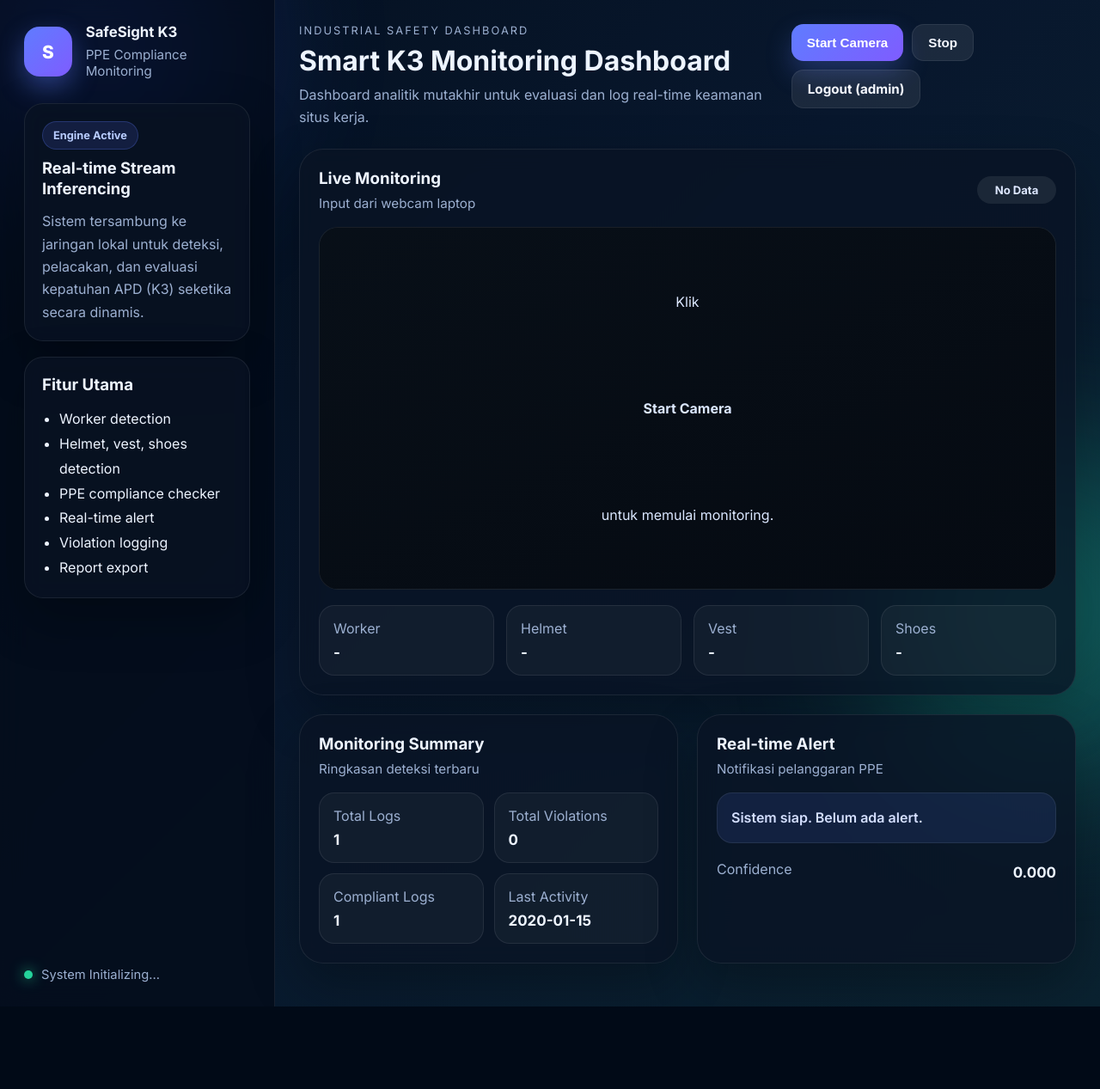
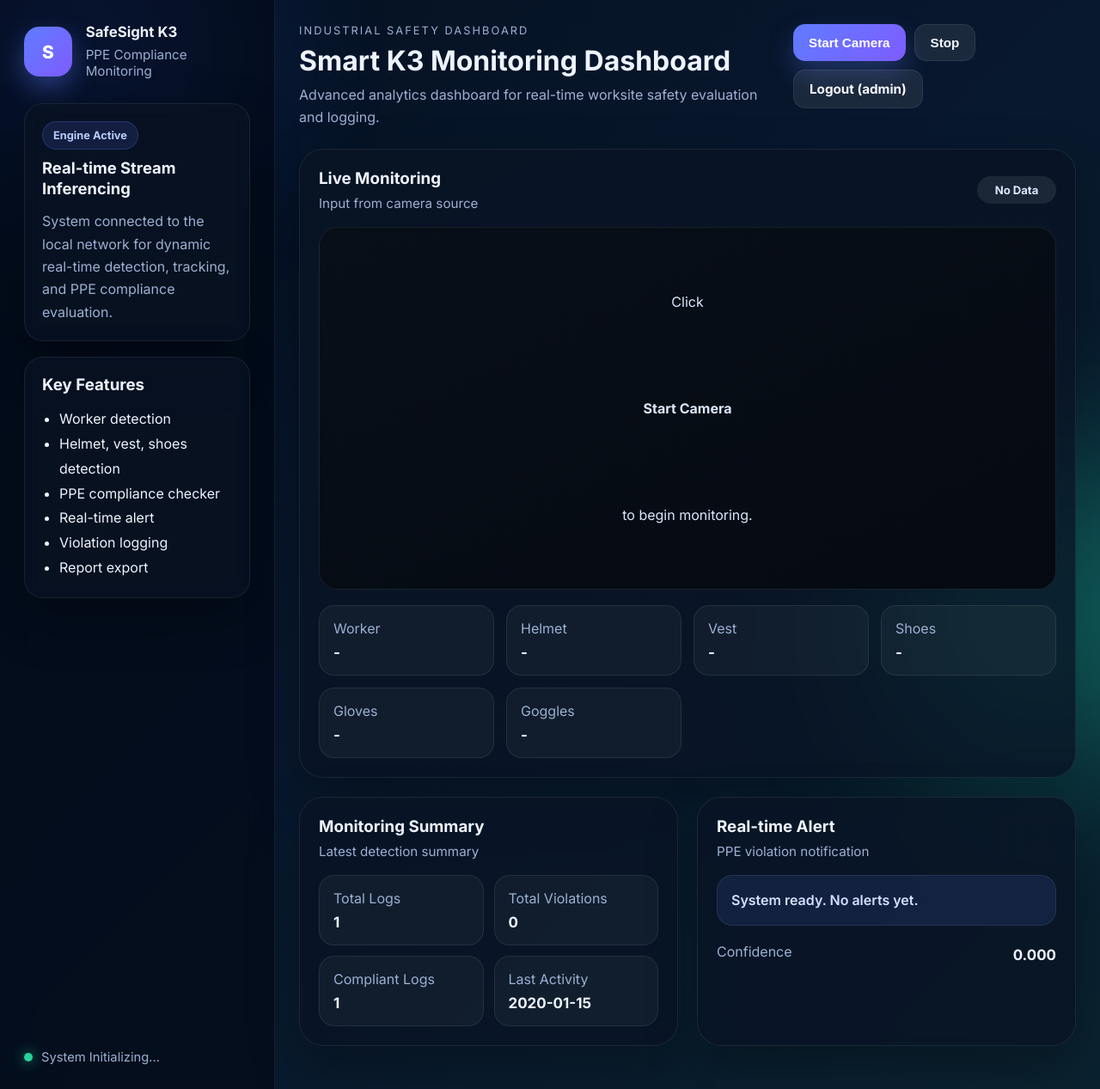
Before and after one commit to wildandaffabdillah/Team-Project-2026, a Flask app: page /dashboard in a window 1280 px wide. Shown: the whole page at 86% size. Before the commit the page ends 1171 px from the top, so only its background shows below. Run offline with Flask 3, Linux system fonts and the light colour scheme; the visitor is signed in with stand-in values (Sample User, id 1); tables that the repository leaves empty hold one stand-in row (values such as "Sample post").

Commit message:
UI: Translate all application text and alerts to English

```diff
--- a/app.py
+++ b/app.py
@@ -30,7 +30,7 @@ def create_app() -> Flask:
                 session["role"] = USERS[username]["role"]
                 return redirect(url_for("dashboard"))
 
-            return render_template("login.html", error="Username atau password salah")
+            return render_template("login.html", error="Invalid username or password")
 
         return render_template("login.html")
 
--- a/routes/api.py
+++ b/routes/api.py
@@ -36,7 +36,7 @@ def get_settings():
 @api_bp.route("/settings", methods=["POST"])
 def post_settings():
     if session.get("role") != "superadmin":
-        return jsonify({"error": "Akses Ditolak. Hanya Superadmin yang dapat mengubah pengaturan kamera."}), 403
+        return jsonify({"error": "Access Denied. Only Superadmin can modify camera settings."}), 403
 
     payload = request.get_json(silent=True) or {}
     current = load_settings()
@@ -63,7 +63,7 @@ def analyze_frame():
     frame = payload.get("frame")
 
     if not frame:
-        return jsonify({"error": "Frame webcam tidak ditemukan."}), 400
+        return jsonify({"error": "Webcam frame not found."}), 400
 
     detector = get_detector()
     result = detector.analyze(frame)
@@ -93,6 +93,8 @@ def analyze_frame():
                 "helmet": result.helmet,
                 "vest": result.vest,
                 "shoes": result.shoes,
+                "gloves": result.gloves,
+                "goggles": result.goggles,
                 "compliant": result.compliant,
                 "confidence": result.confidence,
                 "violation_text": result.violation_text,
--- a/static/js/app.js
+++ b/static/js/app.js
@@ -13,6 +13,8 @@ const workerStatus = document.getElementById("workerStatus");
 const helmetStatus = document.getElementById("helmetStatus");
 const vestStatus = document.getElementById("vestStatus");
 const shoesStatus = document.getElementById("shoesStatus");
+const glovesStatus = document.getElementById("glovesStatus");
+const gogglesStatus = document.getElementById("gogglesStatus");
 
 const totalLogs = document.getElementById("totalLogs");
 const totalViolations = document.getElementById("totalViolations");
@@ -113,7 +115,7 @@ if (settingsModal) {
       }
     } catch (err) {
       console.error(err);
-      alert("Gagal menyimpan pengaturan.");
+      alert("Failed to save settings.");
     }
   });
 }
@@ -139,10 +141,10 @@ async function startCamera() {
     if (currentConfig.camera_type === "ipcam") {
       video.style.display = "none";
       ipcamView.style.display = "block";
-      if (!currentConfig.camera_url) throw new Error("URL CCTV Kosong!");
+      if (!currentConfig.camera_url) throw new Error("CCTV URL is empty!");
 
       ipcamView.src = currentConfig.camera_url;
-      overlay.textContent = "Menghubungkan ke IP Camera...";
+      overlay.textContent = "Connecting to IP Camera...";
       setTimeout(() => overlay.style.display = "none", 1500);
 
     } else {
@@ -204,7 +206,7 @@ async function captureAndAnalyze() {
     });
 
     const data = await response.json();
-    if (!response.ok) throw new Error(data.error || "Gagal menganalisis frame.");
+    if (!response.ok) throw new Error(data.error || "Failed to analyze frame.");
 
     updateDetectionUI(data.result);
     await refreshSummary();
@@ -219,10 +221,12 @@ function updateDetectionUI(result) {
   setMetric(helmetStatus, result.helmet);
   setMetric(vestStatus, result.vest);
   setMetric(shoesStatus, result.shoes);
+  if (typeof glovesStatus !== 'undefined') setMetric(glovesStatus, result.gloves);
+  if (typeof gogglesStatus !== 'undefined') setMetric(gogglesStatus, result.goggles);
   setCompliance(result.compliant);
 
   confidenceText.textContent = Number(result.confidence).toFixed(3);
-  systemModeText.textContent = "AI Live Processing Engine Aktif";
+  systemModeText.textContent = "AI Live Processing Engine Active";
 
   if (!result.worker_detected) {
     setAlert(result.violation_text, "info");
--- a/templates/index.html
+++ b/templates/index.html
@@ -1,5 +1,5 @@
 <!DOCTYPE html>
-<html lang="id">
+<html lang="en">
   <head>
     <meta charset="UTF-8" />
     <meta name="viewport" content="width=device-width, initial-scale=1.0" />
@@ -33,12 +33,12 @@
             <span class="badge">Engine Active</span>
             <h2>Real-time Stream Inferencing</h2>
             <p>
-              Sistem tersambung ke jaringan lokal untuk deteksi, pelacakan, dan evaluasi kepatuhan APD (K3) seketika secara dinamis.
+              System connected to the local network for dynamic real-time detection, tracking, and PPE compliance evaluation.
             </p>
           </div>
 
           <div class="sidebar-card compact">
-            <h3>Fitur Utama</h3>
+            <h3>Key Features</h3>
             <ul>
               <li>Worker detection</li>
               <li>Helmet, vest, shoes detection</li>
@@ -62,7 +62,7 @@
             <p class="eyebrow">Industrial Safety Dashboard</p>
             <h2>Smart K3 Monitoring Dashboard</h2>
             <p class="subtext">
-              Dashboard analitik mutakhir untuk evaluasi dan log real-time keamanan situs kerja.
+              Advanced analytics dashboard for real-time worksite safety evaluation and logging.
             </p>
           </div>
 
@@ -84,7 +84,7 @@
             <div class="card-header">
               <div>
                 <h3>Live Monitoring</h3>
-                <p>Input dari webcam laptop</p>
+                <p>Input from camera source</p>
               </div>
               <span id="complianceBadge" class="pill neutral">No Data</span>
             </div>
@@ -94,7 +94,7 @@
               <video id="webcam" autoplay muted playsinline></video>
               <canvas id="captureCanvas" class="hidden"></canvas>
               <div id="videoOverlay" class="video-overlay">
-                Klik <strong>Start Camera</strong> untuk memulai monitoring.
+                Click <strong>Start Camera</strong> to begin monitoring.
               </div>
             </div>
 
@@ -115,6 +115,14 @@
                 <span>Shoes</span>
                 <strong id="shoesStatus">-</strong>
               </div>
+              <div class="metric-box">
+                <span>Gloves</span>
+                <strong id="glovesStatus">-</strong>
+              </div>
+              <div class="metric-box">
+                <span>Goggles</span>
+                <strong id="gogglesStatus">-</strong>
+              </div>
             </div>
           </div>
 
@@ -123,7 +131,7 @@
               <div class="card-header">
                 <div>
                   <h3>Monitoring Summary</h3>
-                  <p>Ringkasan deteksi terbaru</p>
+                  <p>Latest detection summary</p>
                 </div>
               </div>
 
@@ -151,12 +159,12 @@
               <div class="card-header">
                 <div>
                   <h3>Real-time Alert</h3>
-                  <p>Notifikasi pelanggaran PPE</p>
+                  <p>PPE violation notification</p>
                 </div>
               </div>
 
               <div id="alertBox" class="alert-box info">
-                Sistem siap. Belum ada alert.
+                System ready. No alerts yet.
               </div>
 
               <div class="confidence-row">
@@ -181,27 +189,27 @@
         </div>
         <div class="modal-body">
           <div class="form-group">
-            <label>Tipe Kamera</label>
+            <label>Camera Type</label>
             <div class="radio-group">
               <label><input type="radio" name="camType" value="webcam" checked> Local Webcam (USB)</label>
-              <label><input type="radio" name="camType" value="ipcam"> IP CCTV URL (HP/MJPEG)</label>
+              <label><input type="radio" name="camType" value="ipcam"> IP CCTV URL (Phone/MJPEG)</label>
             </div>
           </div>
 
           <div id="webcamGroup" class="form-group">
-            <label>Pilih Hardware Kamera</label>
+            <label>Select Hardware Camera</label>
             <select id="webcamSelect" class="form-control">
-              <option value="">Memuat perangkat...</option>
+              <option value="">Loading devices...</option>
             </select>
           </div>
 
           <div id="ipcamGroup" class="form-group hidden">
-            <label>Alamat Stream (URL)</label>
+            <label>Stream Address (URL)</label>
             <input type="text" id="ipcamUrl" class="form-control" placeholder="http://192.168.1.10:8080/video">
           </div>
         </div>
         <div class="modal-footer">
-          <button id="saveSettingsBtn" class="btn btn-primary">Simpan Konfigurasi</button>
+          <button id="saveSettingsBtn" class="btn btn-primary">Save Configuration</button>
         </div>
       </div>
     </div>
```
Also changed, not shown: services/detector.py (+17 -7 lines).
